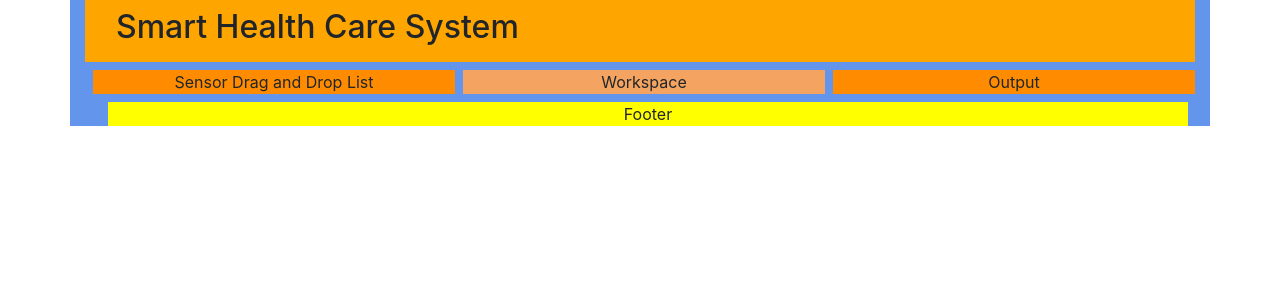
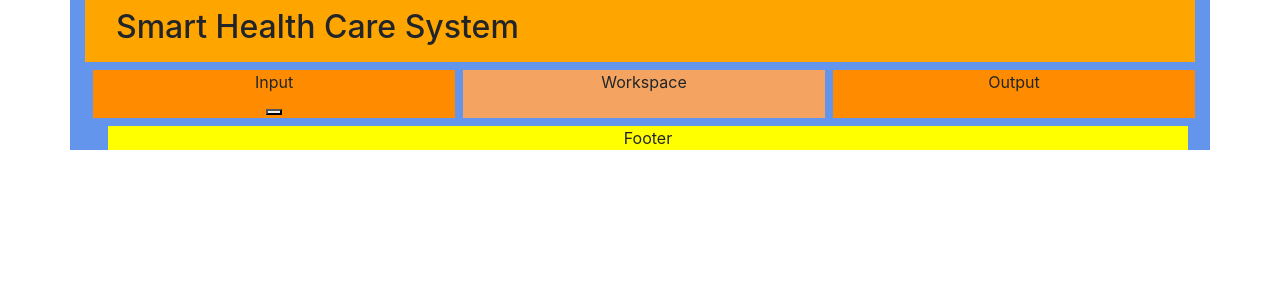
Before and after one commit to CudaRabbani/test_react, a React (Create React App) app: page / in a window 1280 px wide. Shown: the top 300 px of the page. Built offline with nearby package versions, Linux system fonts and the light colour scheme.

Commit message:
button added

```diff
--- a/src/App.js
+++ b/src/App.js
@@ -1,5 +1,5 @@
 import React from 'react';
-import logo from './logo.svg';
+//import logo from './logo.svg';
 import './App.css';
 import Layout from "./components/layout";
 
--- a/src/components/layout.jsx
+++ b/src/components/layout.jsx
@@ -12,7 +12,11 @@ class Layout extends Component {
                 </div>
                 <div className="container m-1">
                     <div className="row">
-                        <div className="col left-panel m-1">Sensor Drag and Drop List</div>
+                        <div className="col left-panel m-1">Input
+                        <div>
+                           <button/>
+                        </div>
+                        </div>
                         <div className="col workspace-panel m-1">Workspace</div>
                         <div className="col right-panel m-1">Output</div>
                     </div>
```
Also changed, not shown: src/components/button.jsx (added, +15 -0 lines).
